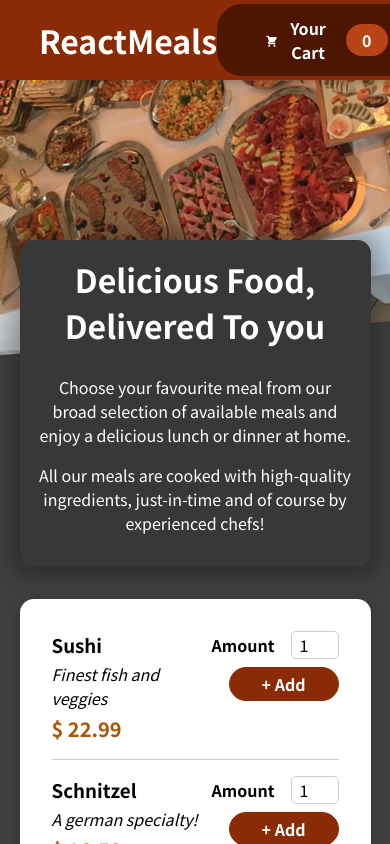
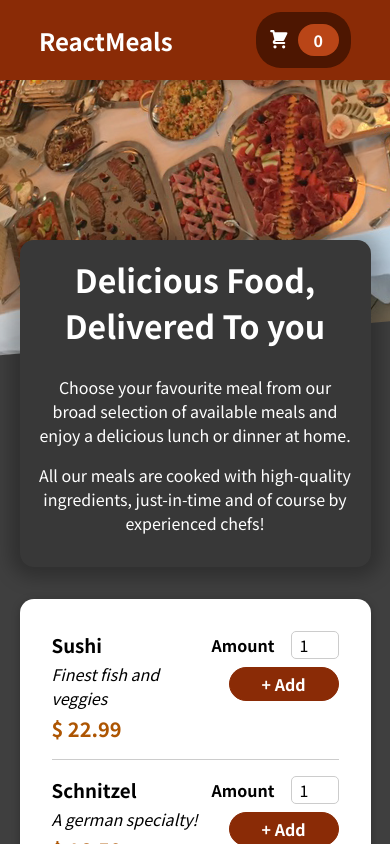
Before and after one commit to Swarnim55/FoodOrderApp, a React (Create React App) app: page / in a window 390 px wide. Shown: the top 844 px of the page. Built offline with nearby package versions, Linux system fonts and the light colour scheme.

Commit message:
Managed some styling for header responsiveness

```diff
--- a/src/components/Layout/Header.module.css
+++ b/src/components/Layout/Header.module.css
@@ -27,3 +27,8 @@
   object-fit: cover;
   transform: rotateZ(-5deg) translateY(-4rem) translateX(-1rem);
 }
+@media (max-width: 768px) {
+  h1 {
+    font-size: 1.5em;
+  }
+}
--- a/src/components/Layout/HeaderCartButton.js
+++ b/src/components/Layout/HeaderCartButton.js
@@ -14,7 +14,7 @@ const HeaderCartButton = (props) => {
       <span className={styles.icon}>
         <CartIcon />
       </span>
-      <span>Your Cart</span>
+      <span className={styles.btnTitle}>Your Cart</span>
       <span className={styles.badge}>{numberOfCartItems}</span>
     </button>
   );
--- a/src/components/Layout/HeaderCartButton.module.css
+++ b/src/components/Layout/HeaderCartButton.module.css
@@ -39,6 +39,17 @@
 .bump {
   animation: bump 300ms ease-out;
 }
+@media (max-width: 768px) {
+  .button {
+    padding: 0.75rem 0.75rem;
+  }
+  .btnTitle {
+    display: none;
+  }
+  .badge {
+    margin-left: 0rem;
+  }
+}
 
 @keyframes bump {
   0% {
```
